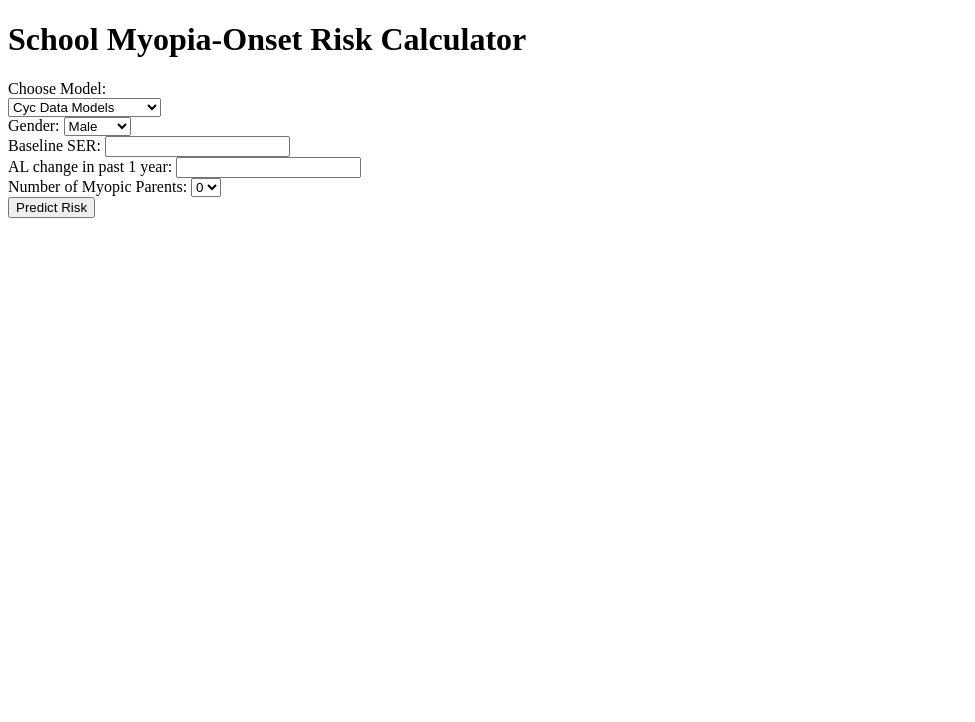
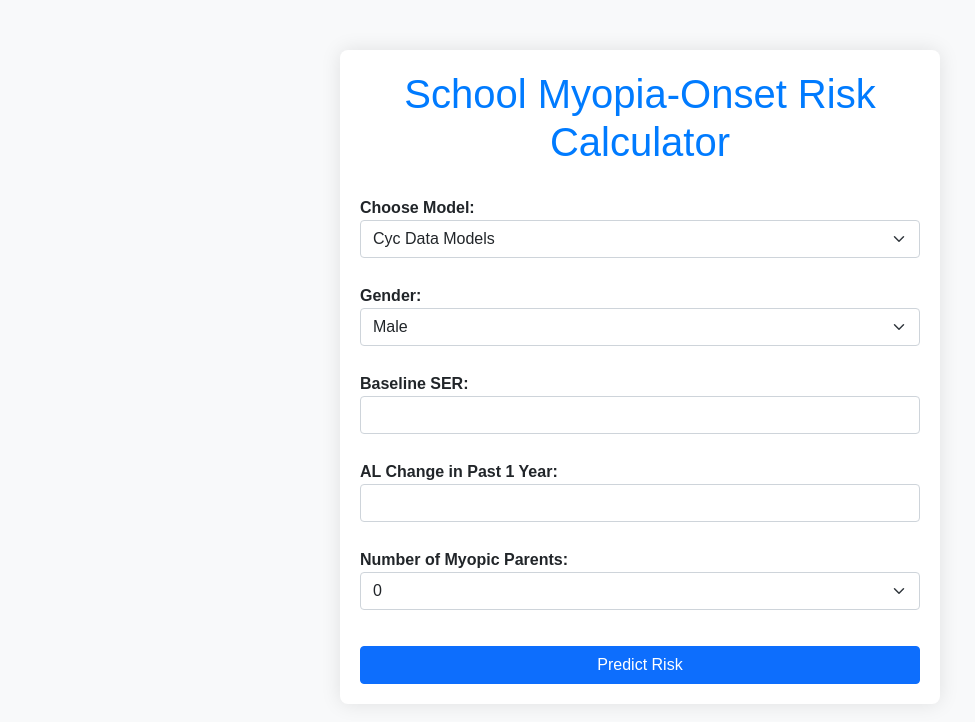
Before and after one commit to ZOC-QGZK/pre-myopia-calculator, a plain HTML site: page index.html in a window 1280 px wide. Shown: the whole page, without its empty margins (0-975 px from the left). Drawn offline with nearby package versions, Linux system fonts and the light colour scheme.

Commit message:
index.html

```diff
--- a/index.html
+++ b/index.html
@@ -4,39 +4,88 @@
     <meta charset="UTF-8">
     <meta name="viewport" content="width=device-width, initial-scale=1.0">
     <title>School Myopia-Onset Risk Calculator</title>
+    <link rel="stylesheet" href="https://cdnjs.cloudflare.com/ajax/libs/bootstrap/5.1.3/css/bootstrap.min.css">
+    <style>
+        body {
+            background-color: #f8f9fa;
+            font-family: Arial, sans-serif;
+            padding-top: 50px;
+        }
+        .container {
+            max-width: 600px;
+            margin: auto;
+            padding: 20px;
+            background-color: #ffffff;
+            border-radius: 8px;
+            box-shadow: 0 0 20px rgba(0, 0, 0, 0.1);
+        }
+        h1 {
+            text-align: center;
+            color: #007bff;
+            margin-bottom: 20px;
+        }
+        label {
+            font-weight: bold;
+            margin-top: 10px;
+        }
+        button {
+            width: 100%;
+            margin-top: 20px;
+        }
+        #result {
+            margin-top: 30px;
+            padding: 15px;
+            border-radius: 5px;
+        }
+        #result p {
+            margin: 0;
+        }
+    </style>
 </head>
 <body>
+    <div class="container">
         <h1>School Myopia-Onset Risk Calculator</h1>
         <form id="predictionForm">
-        <label for="group">Choose Model:</label><br>
-        <select id="group" onchange="updateVariable2Label()">
+            <div class="mb-3">
+                <label for="group">Choose Model:</label>
+                <select id="group" class="form-select" onchange="updateVariable2Label()">
                     <option value="cyc_data_model">Cyc Data Models</option>
                     <option value="noncyc_data_model">Non-Cyc Data Models</option>
-        </select><br>
+                </select>
+            </div>
 
+            <div class="mb-3">
                 <label for="genddeer">Gender:</label>
-        <select id="genddeer">
+                <select id="genddeer" class="form-select">
                     <option value="male">Male</option>
                     <option value="female">Female</option>
-        </select><br>
+                </select>
+            </div>
 
+            <div class="mb-3">
                 <label for="variable2" id="variable2Label">Baseline SER:</label>
-        <input type="number" id="variable2" step="0.01" required><br>
+                <input type="number" id="variable2" class="form-control" step="0.01" required>
+            </div>
 
-        <label for="preall">AL change in past 1 year:</label>
-        <input type="number" id="preall" step="0.01" required><br>
+            <div class="mb-3">
+                <label for="preall">AL Change in Past 1 Year:</label>
+                <input type="number" id="preall" class="form-control" step="0.01" required>
+            </div>
 
+            <div class="mb-3">
                 <label for="paresdasda">Number of Myopic Parents:</label>
-        <select id="paresdasda">
+                <select id="paresdasda" class="form-select">
                     <option value="0">0</option>
                     <option value="1">1</option>
                     <option value="2">2</option>
-        </select><br>
+                </select>
+            </div>
 
-        <button type="submit">Predict Risk</button>
+            <button type="submit" class="btn btn-primary">Predict Risk</button>
         </form>
 
-    <div id="result"></div>
+        <div id="result" class="alert alert-info" style="display: none;"></div>
+    </div>
 
     <script>
         function updateVariable2Label() {
@@ -60,6 +109,9 @@
             const paresdasda = parseInt(document.getElementById('paresdasda').value, 10);
 
             try {
+                document.getElementById('result').style.display = 'none';
+                document.getElementById('result').classList.remove('alert-success', 'alert-danger');
+
                 const response = await fetch('https://school-myopia-onset-final.glitch.me/predict', {
                     method: 'POST',
                     headers: {
@@ -81,14 +133,18 @@
                 }
 
                 const result = await response.json();
-                let resultDisplay = "<h2>Results</h2>";
-                resultDisplay += `<p>Myopia-onset risk probability in 1 year: ${result.probability}</p>`;
+                let resultDisplay = `<h3>Prediction Result:</h3>`;
+                resultDisplay += `<p>Myopia-onset risk probability in 1 year: <strong>${result.probability}</strong></p>`;
 
                 document.getElementById('result').innerHTML = resultDisplay;
+                document.getElementById('result').classList.add('alert-success');
+                document.getElementById('result').style.display = 'block';
 
             } catch (error) {
                 console.error('Error:', error);
-                document.getElementById('result').innerHTML = `<p style="color: red;">Error: ${error.message}</p>`;
+                document.getElementById('result').innerHTML = `<p>Error: ${error.message}</p>`;
+                document.getElementById('result').classList.add('alert-danger');
+                document.getElementById('result').style.display = 'block';
             }
         });
     </script>
```
Lines whose indentation alone changed are shown as unchanged.
